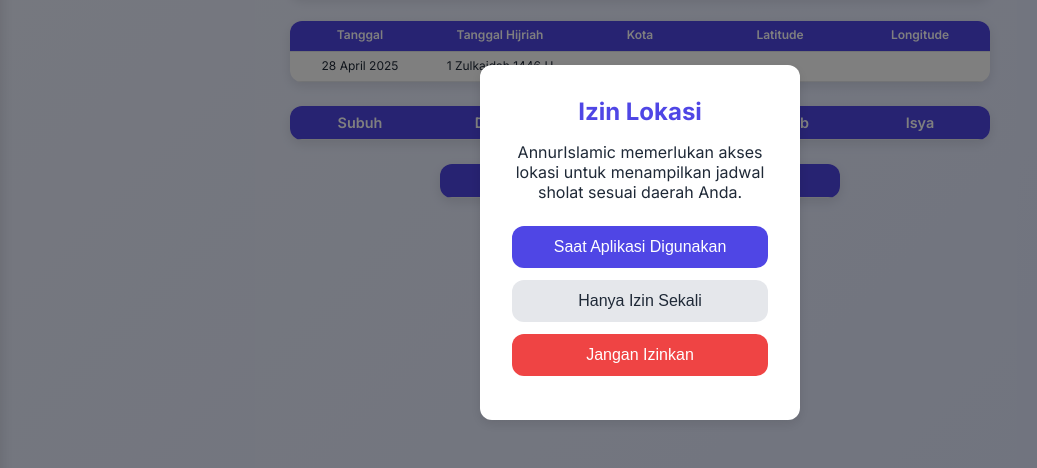
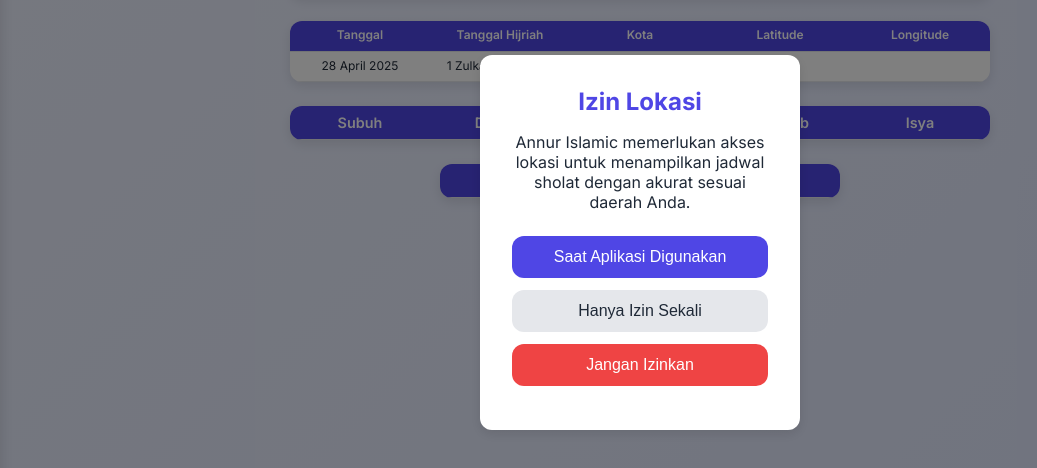
Before and after one commit to ridhosandhika2006/AnnurIslamic, a plain HTML site: page index.html in a window 1280 px wide. Shown: the part 158-626 px from the top of the page, without its empty margins (0-1037 px from the left). Drawn offline with Linux system fonts and the light colour scheme.

Commit message:
Update index.html

```diff
--- a/index.html
+++ b/index.html
@@ -161,7 +161,7 @@
   <div id="modal-location" class="modal-backdrop">
     <div class="modal">
       <h2>Izin Lokasi</h2>
-      <p>AnnurIslamic memerlukan akses lokasi untuk menampilkan jadwal sholat sesuai daerah Anda.</p>
+      <p>Annur Islamic memerlukan akses lokasi untuk menampilkan jadwal sholat dengan akurat sesuai daerah Anda.</p>
       <button id="loc-always" class="btn-primary">Saat Aplikasi Digunakan</button>
       <button id="loc-once" class="btn-secondary">Hanya Izin Sekali</button>
       <button id="loc-deny" class="btn-danger">Jangan Izinkan</button>
@@ -172,7 +172,7 @@
   <div id="modal-notification" class="modal-backdrop" style="display:none;">
     <div class="modal">
       <h2>Izin Notifikasi</h2>
-      <p>AnnurIslamic dapat mengirimkan pengingat waktu sholat 5 menit sebelum waktu tiba.</p>
+      <p>Annur Islamic dapat mengirimkan pengingat waktu sholat 5 menit sebelum waktu tiba.</p>
       <button id="notif-allow" class="btn-primary">Izinkan</button>
       <button id="notif-block" class="btn-danger">Blokir</button>
     </div>
@@ -182,7 +182,7 @@
   <div id="modal-about" class="modal-backdrop" style="display:none;">
     <div class="modal">
       <h2 id="about-title">Tentang Aplikasi</h2>
-      <p id="about-text">AnnurIslamic adalah aplikasi jadwal sholat dan informasi Islami.</p>
+      <p id="about-text">Annur Islamic adalah aplikasi jadwal sholat dan informasi Islami.</p>
       <button id="about-close" class="btn-secondary">Tutup</button>
     </div>
   </div>
@@ -383,8 +383,8 @@
 
     // Language logic
     const strings = {
-      id: { title:'AnnurIslamic', settings:'Pengaturan', aboutText:'AnnurIslamic adalah aplikasi jadwal sholat dan informasi Islami.', close:'Tutup' },
-      en: { title:'AnnurIslamic', settings:'Settings', aboutText:'AnnurIslamic is a prayer times and Islamic info application.', close:'Close' }
+      id: { title:'AnnurIslamic', settings:'Pengaturan', aboutText:'Annur Islamic adalah aplikasi jadwal sholat dan informasi Islami.', close:'Tutup' },
+      en: { title:'AnnurIslamic', settings:'Settings', aboutText:'Annur Islamic is a prayer times and Islamic info application.', close:'Close' }
     };
     const selectLang = document.getElementById('select-lang');
     let lang = localStorage.getItem('lang')||'id';
```
